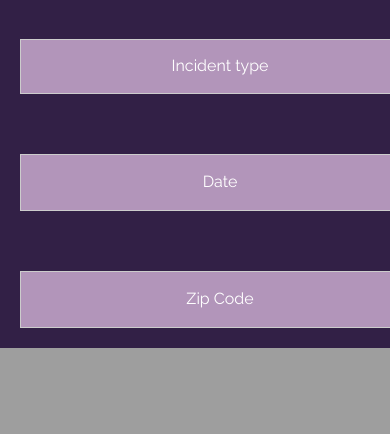
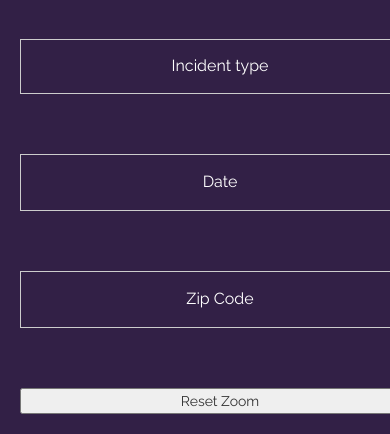
Before and after one commit to zenglenn42/proj-1, a PHP site: page / in a window 390 px wide; the page is wider, and only the part inside the window is pictured. Shown: the part 776-1210 px from the top of that part. Before the commit the page ends 1124 px from the top of that part, so only its background shows below. Run offline with PHP 8.4, Linux system fonts and the light colour scheme; grey boxes labelled with a size stand in for pictures from a placeholder-image service; some libraries are stand-ins or nearby versions.

Commit message:
added reset button

```diff
--- a/assets/css/view.css
+++ b/assets/css/view.css
@@ -35,7 +35,7 @@ body {
 }
 /*Dropdown Button */
 .dropbtn {
-	background-color: #b295ba;
+	background-color: #322046;
     color: white;
     padding: 16px;
     font-size: 16px;
@@ -91,6 +91,11 @@ body {
 #button3 {
     width: 350px;
 }
+
+#button4 {
+	width: 350px;
+
+}
 /*Media queries*/
 @media screen and (max-width: 768px) {
     .dropdown {
@@ -108,6 +113,10 @@ body {
     #button3 {
         width: 450px;
     }
+
+		#button4 {
+			width: 450px;
+		}
 }
 /*tablet landscape viewport*/
 @media screen and (min-width: 768px)
@@ -178,6 +187,10 @@ body {
     #button3 {
         width: 400px;
     }
+
+		#button4 {
+			width: 400px;
+		}
 }
 
 @media screen and (max-width: 320px) {
@@ -212,4 +225,8 @@ body {
     #button3 {
         width: 300px;
     }
+
+		#button4 {
+			width: 300px;
+		}
 }
--- a/assets/js/controller.js
+++ b/assets/js/controller.js
@@ -364,3 +364,12 @@ function vMakeMapDiv(place) {
 function vUpdateTitle(nameStr) {
 	$("title").html(nameStr);
 }
+
+// Function: locationReload
+// Usage: location.reload(true)
+// ------------------------------
+// Allows refresh functionality on click of the refresh button(#button4)
+
+$(document).on("click", "#button4", function(){
+    location.reload(true);
+});
--- a/index.html
+++ b/index.html
@@ -50,6 +50,10 @@
   				<button onclick="myFunction()" class="dropbtn" id="button3">Zip Code</button>
 			</div>
 			</div>
+			<br>
+			<div class="col-2-sm">
+			<div class="dropdown">
+			<input type="button" value="Reset Zoom" id="button4" onClick="window.location.reload()">
 		</div>
 	</div>
 
```
